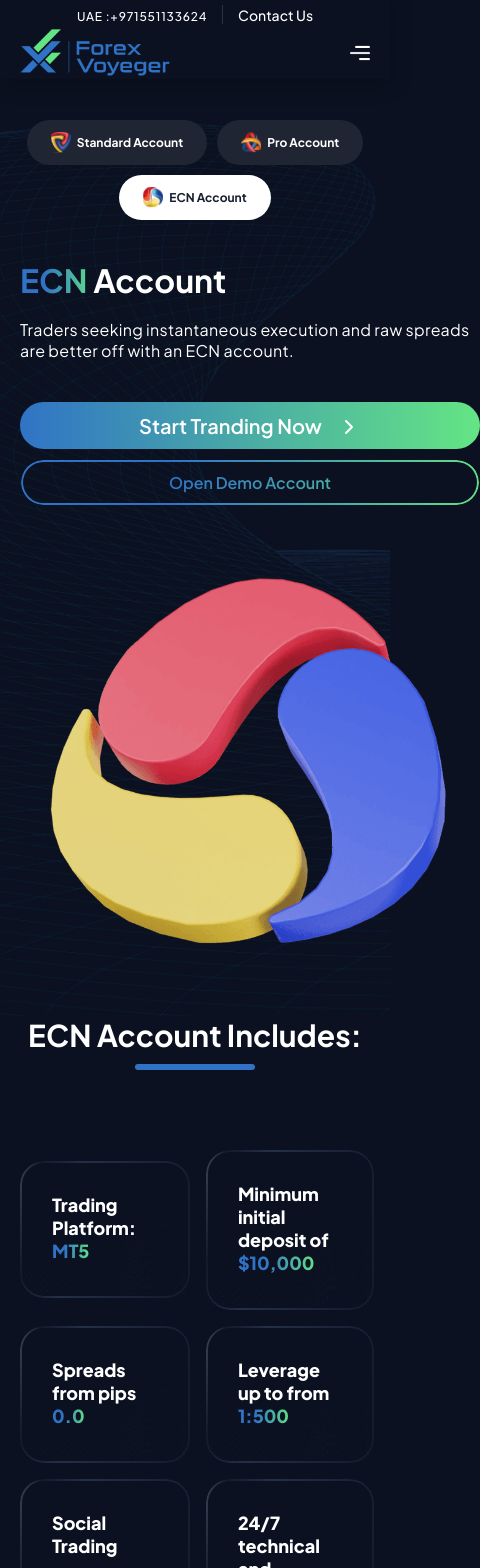
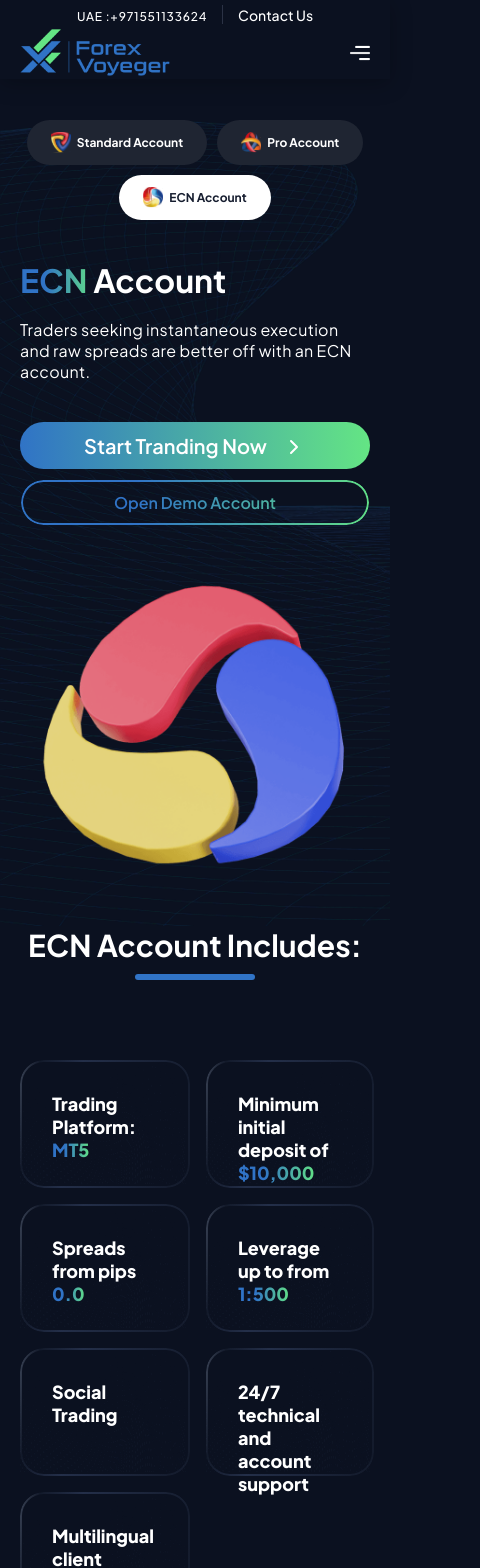
Before and after one commit to jimmyhinsu/forex-voyager-limited, a React (Create React App) app: page /ecn in a window 390 px wide. Shown: the top 1568 px of the page, 480 px wide, since content can reach past the window. Built offline with nearby package versions, Linux system fonts and the light colour scheme.

Commit message:
solve mobile responsive error

```diff
--- a/src/components/Accountdtailscomponent/accountdetailscomponent.scss
+++ b/src/components/Accountdtailscomponent/accountdetailscomponent.scss
@@ -35,7 +35,7 @@
     gap: 24px;
     margin: 80px 0;
 
-    @media (max-width: 576px) {
+    @media (max-width: 1305px) {
       display: grid;
       grid-template-columns: repeat(2, 1fr);
       gap: 20px;
@@ -43,63 +43,69 @@
 
     #accounts-details-box-line-1 {
       width: 27%;
-      @media (max-width: 576px) {
+      height: auto;
+      @media (max-width: 1305px) {
         width: 100%;
         box-sizing: border-box;
+        height: 124px;
       }
     }
     #accounts-details-box-line-2 {
       width: 27%;
-      @media (max-width: 576px) {
+      height: auto;
+      @media (max-width: 1305px) {
         width: 100%;
         box-sizing: border-box;
+        height: 124px;
       }
     }
     #accounts-details-box-line-3 {
       width: 27%;
-      @media (max-width: 576px) {
+      height: auto;
+      @media (max-width: 1305px) {
         width: 100%;
         box-sizing: border-box;
+        height: 124px;
       }
     }
     #accounts-details-box-line-4 {
       width: 22.5%;
       height: 131px;
       box-sizing: border-box;
-      @media (max-width: 576px) {
+      @media (max-width: 1305px) {
         width: 100%;
         box-sizing: border-box;
-        height: 100%;
+        height: 124px;
       }
     }
     #accounts-details-box-line-5 {
       width: 22.5%;
       height: 131px;
       box-sizing: border-box;
-      @media (max-width: 576px) {
+      @media (max-width: 1305px) {
         width: 100%;
         box-sizing: border-box;
-        height: 100%;
+        height: 124px;
       }
     }
     #accounts-details-box-line-6 {
       width: 22.5%;
       height: 131px;
       box-sizing: border-box;
-      @media (max-width: 576px) {
+      @media (max-width: 1305px) {
         width: 100%;
         box-sizing: border-box;
-        height: 100%;
+        height: 124px;
       }
     }
     #accounts-details-box-line-7 {
       width: 22.5%;
       height: 131px;
       box-sizing: border-box;
-      @media (max-width: 576px) {
+      @media (max-width: 1305px) {
         width: 100%;
         box-sizing: border-box;
-        height: 100%;
+        height: 124px;
       }
     }
 
@@ -143,7 +149,8 @@
         );
         padding: 2px;
         border-radius: 24px;
-        -webkit-mask: linear-gradient(#fff 0 0) content-box,
+        -webkit-mask:
+          linear-gradient(#fff 0 0) content-box,
           linear-gradient(#fff 0 0);
         -webkit-mask-composite: xor;
         mask-composite: exclude;
--- a/src/components/benefitfrom/benefitfrom.scss
+++ b/src/components/benefitfrom/benefitfrom.scss
@@ -101,6 +101,11 @@
                 overflow: hidden;
                 height: -webkit-fill-available;
 
+                @media (max-width: 576px) {
+                    padding: 20px;
+                    height: auto;
+                }
+
                 span {
                     color: #fff;
                     font-size: 16px;
@@ -155,10 +160,6 @@
                     height: 3px;
                     background: rgb(33, 203, 128);
                 }
-
-                @media (max-width: 576px) {
-                    padding: 20px;
-                }
             }
         }
     }
--- a/src/module/ecn/ecn.scss
+++ b/src/module/ecn/ecn.scss
@@ -216,7 +216,11 @@
                     align-items: center;
                     img {
                         max-height: 460px;
-                        max-width: 658px;
+
+                        @media (max-width: 576px) {
+                            min-height: 150px;
+                            width: 100%;
+                        }
                     }
                 }
 
--- a/src/module/forex/forex.scss
+++ b/src/module/forex/forex.scss
@@ -642,6 +642,11 @@
                 overflow: hidden;
                 height: -webkit-fill-available;
 
+                @media (max-width: 576px) {
+                    padding: 20px;
+                    height: auto;
+                }
+
                 span {
                     color: #fff;
                     font-size: 24px;
@@ -684,10 +689,6 @@
                     border-radius: 5px;
                     background: rgb(33, 203, 128);
                 }
-
-                @media (max-width: 576px) {
-                    padding: 20px;
-                }
             }
         }
     }
--- a/src/module/home/whyselectussection/whyselectussection.scss
+++ b/src/module/home/whyselectussection/whyselectussection.scss
@@ -1,7 +1,7 @@
 .whyselectus-section-main {
     width: 100%;
     height: 100%;
-    margin: 80px 0 ;
+    margin: 80px 0;
 
     .whyselectus-section-container {
         max-width: 1372px;
@@ -93,6 +93,11 @@
                 overflow: hidden;
                 height: -webkit-fill-available;
 
+                @media (max-width: 576px) {
+                    padding: 20px;
+                    height: auto;
+                }
+
                 .whyselectus-cards-icons {
                     display: flex;
                     justify-content: start;
@@ -150,10 +155,6 @@
                     height: 3px;
                     background: rgb(70, 123, 255);
                 }
-
-                @media (max-width: 576px) {
-                    padding: 20px;
-                }
             }
         }
     }
--- a/src/module/pro/pro.scss
+++ b/src/module/pro/pro.scss
@@ -216,7 +216,11 @@
                     align-items: center;
                     img {
                         max-height: 460px;
-                        max-width: 658px;
+
+                        @media (max-width: 576px) {
+                            min-height: 150px;
+                            width: 100%;
+                        }
                     }
                 }
 
--- a/src/module/standard/standard.scss
+++ b/src/module/standard/standard.scss
@@ -216,7 +216,10 @@
                     align-items: center;
                     img {
                         max-height: 460px;
-                        max-width: 658px;
+                        @media (max-width: 576px) {
+                            min-height: 150px;
+                            width: 100%;
+                        }
                     }
                 }
 
```
Also changed, not shown: src/assets/images/Asset 2@2x.png (added).
